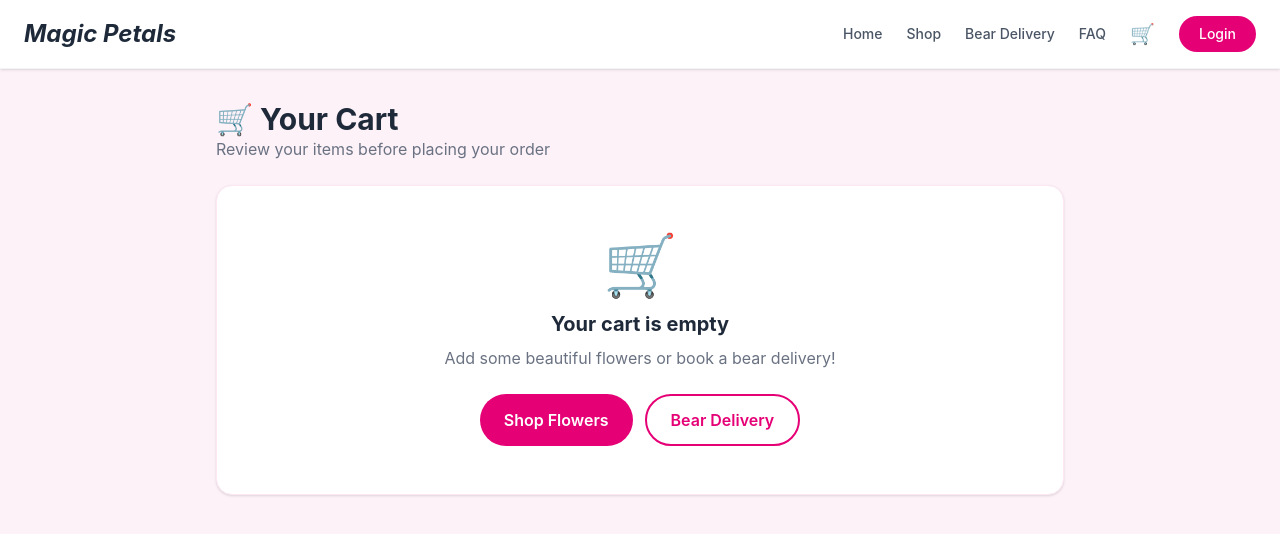
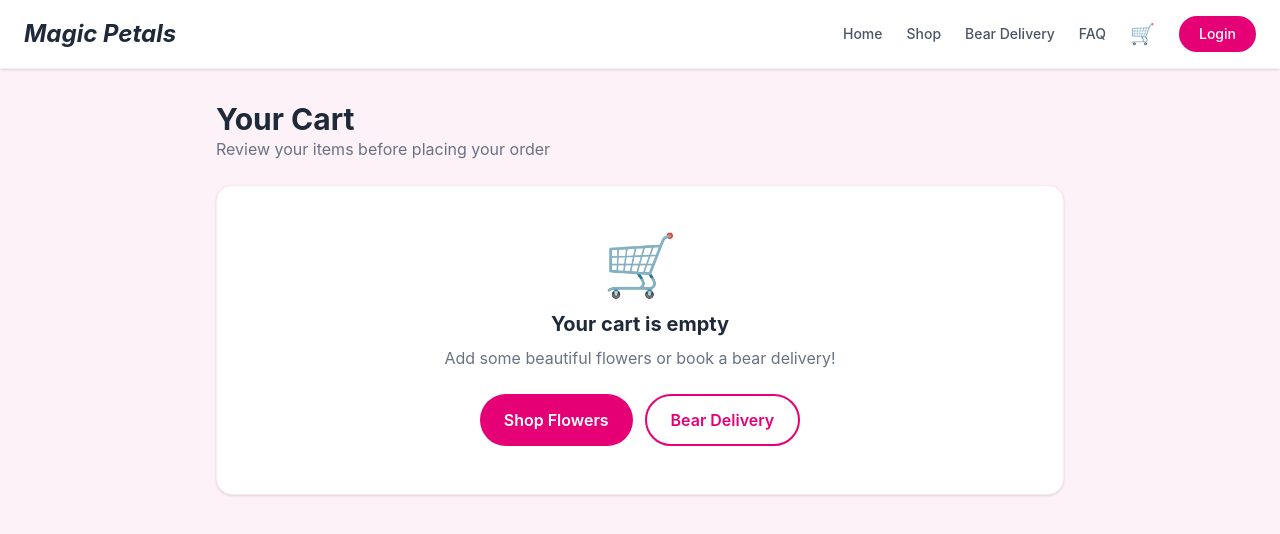
Before and after one commit to JeuelTorres/magic-petals, a React (Vite) app: page /cart in a window 1280 px wide. Shown: the top 534 px of the page. Built offline with nearby package versions, Linux system fonts and the light colour scheme.

Commit message:
removed emojis

```diff
--- a/src/pages/ProductCatalog.jsx
+++ b/src/pages/ProductCatalog.jsx
@@ -400,7 +400,7 @@ function ProductCatalog() {
                     className="w-full border border-pink-200 rounded-lg px-4 py-2 text-sm focus:outline-none focus:border-pink-400"
                   />
                   {date && isClosed(date) && (
-                    <p className="text-red-500 text-xs mt-1 font-semibold">⛔ We are closed this day. Please pick another.</p>
+                    <p className="text-red-500 text-xs mt-1 font-semibold">We are closed this day. Please pick another.</p>
                   )}
                   {date && !isClosed(date) && (
                     <p className="text-green-600 text-xs mt-1">
--- a/src/pages/cart.jsx
+++ b/src/pages/cart.jsx
@@ -63,7 +63,7 @@ function Cart() {
       <div className="max-w-4xl mx-auto px-6 py-8">
 
         <div className="mb-6">
-          <h2 className="text-3xl font-bold text-gray-800">🛒 Your Cart</h2>
+          <h2 className="text-3xl font-bold text-gray-800">Your Cart</h2>
           <p className="text-gray-500">Review your items before placing your order</p>
         </div>
 
@@ -116,7 +116,7 @@ function Cart() {
                         onClick={() => handleRemove(item.cartId)}
                         className="text-xs bg-red-100 hover:bg-red-200 text-red-700 px-3 py-1 rounded-full transition"
                       >
-                        🗑️ Remove
+                        Remove
                       </button>
                     </div>
 
@@ -179,7 +179,7 @@ function Cart() {
                 onClick={handleCheckout}
                 className="w-full bg-pink-600 hover:bg-pink-700 text-white font-bold py-3 rounded-full transition text-lg"
               >
-                ✅ Place Order
+               Place Order
               </button>
               <button
                 onClick={() => navigate('/catalog')}
```
